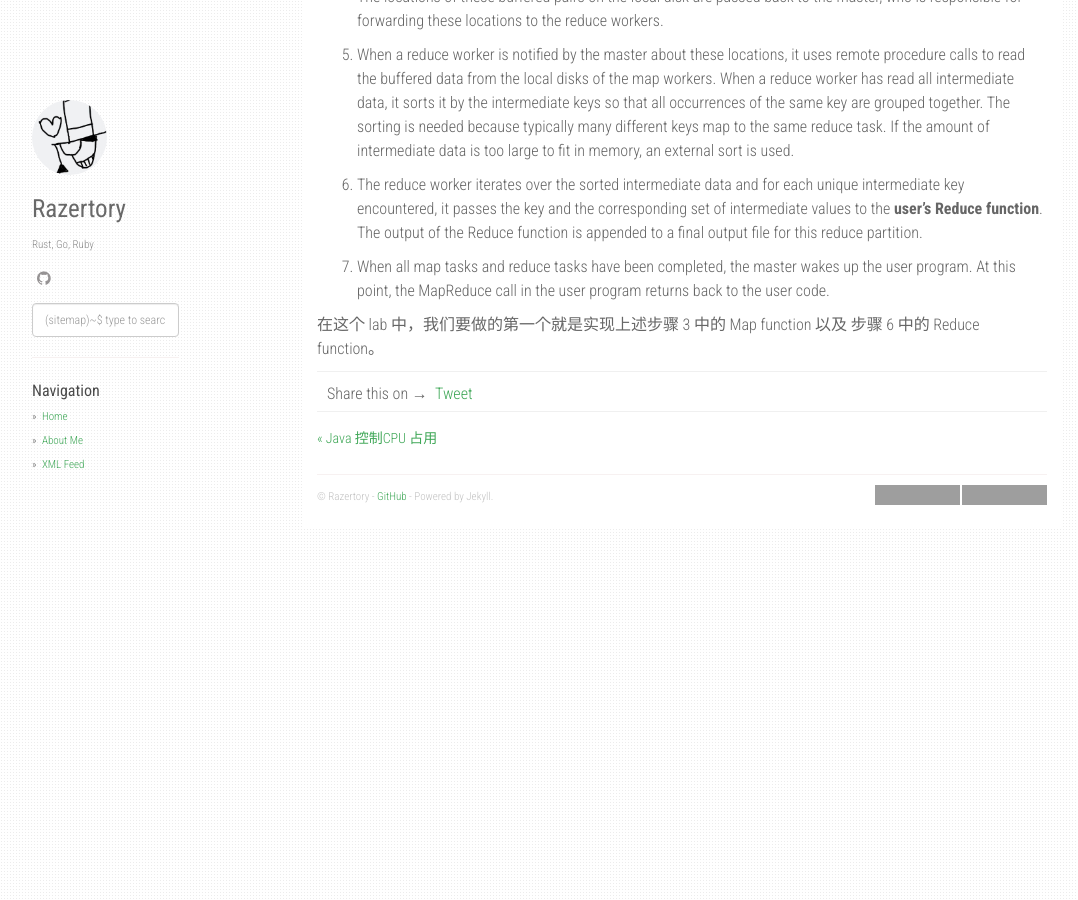
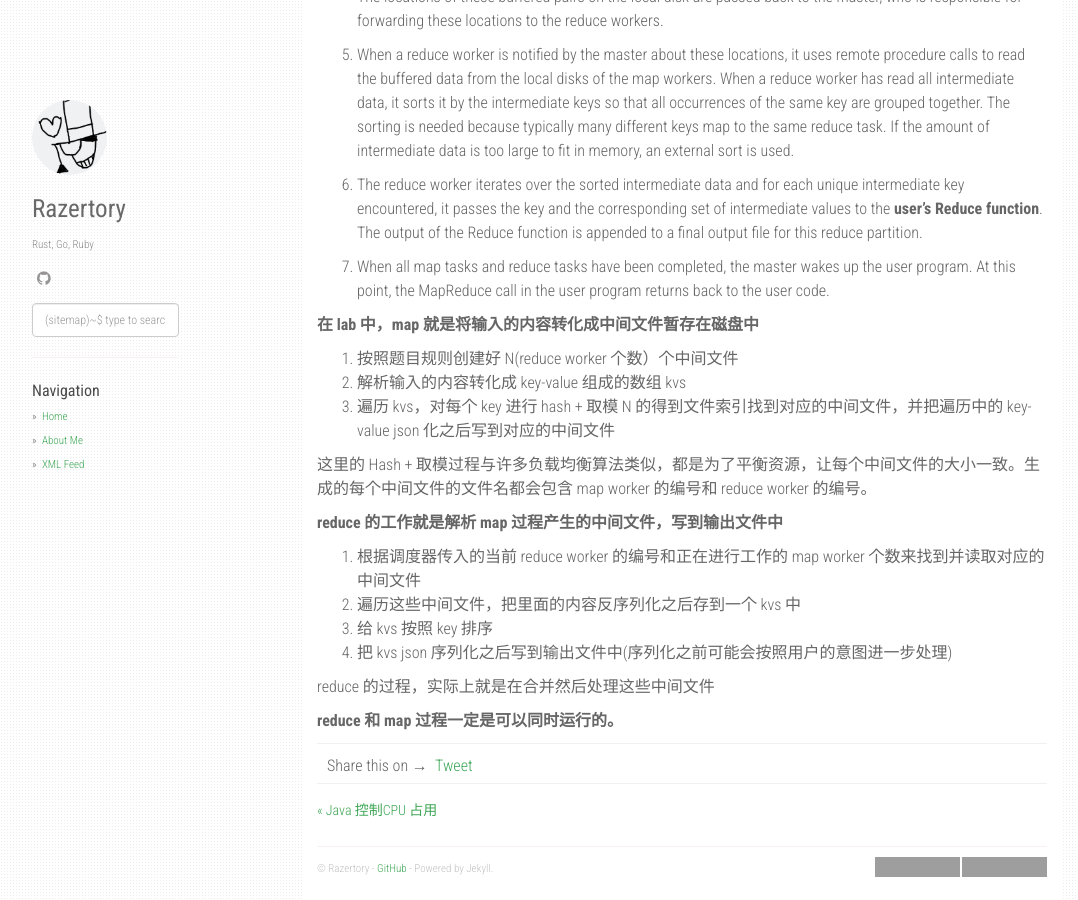
Before and after one commit to razertory/razertory.github.io, a Jekyll site: the page built from _posts/2018-10-23-map-reduce-MIT-6.824.md, in a window 1280 px wide and 900 px high, scrolled down 509 px. Shown: the whole window, without its empty margins (53-1131 px from the left). Built offline with Jekyll 4.4.1, drawn with Linux system fonts in a browser that asks for light colours; nearby versions of some CDN libraries; comment, search, counter and statistics services are not loaded; grey boxes are pictures that could not be loaded.

Commit message:
add disqus config

```diff
--- a/_config.yml
+++ b/_config.yml
@@ -3,7 +3,7 @@
 author: Razertory
 github: https://github.com/razertory
 about: Rust, Go, Ruby
-disqus_shortname: stackproblems
+disqus_shortname: razertory
 google_analytics: UA-XXXXXXXX-Y
 avatar_url: /static/img/avatar.jpg
 
--- a/_posts/2018-10-23-map-reduce-MIT-6.824.md
+++ b/_posts/2018-10-23-map-reduce-MIT-6.824.md
@@ -59,4 +59,20 @@
 At this point, the MapReduce call in the user program
 returns back to the user code.
 
-在这个 lab 中，我们要做的第一个就是实现上述步骤 3 中的 Map function 以及 步骤 6 中的 Reduce function。
+**在 lab 中，map 就是将输入的内容转化成中间文件暂存在磁盘中**
+
+1. 按照题目规则创建好 N(reduce worker 个数）个中间文件
+2. 解析输入的内容转化成 key-value 组成的数组 kvs
+3. 遍历 kvs，对每个 key 进行 hash + 取模 N 的得到文件索引找到对应的中间文件，并把遍历中的 key-value json 化之后写到对应的中间文件
+
+这里的 Hash + 取模过程与许多负载均衡算法类似，都是为了平衡资源，让每个中间文件的大小一致。生成的每个中间文件的文件名都会包含 map worker 的编号和 reduce worker 的编号。
+
+**reduce 的工作就是解析 map 过程产生的中间文件，写到输出文件中**
+1. 根据调度器传入的当前 reduce worker 的编号和正在进行工作的 map worker 个数来找到并读取对应的中间文件
+2. 遍历这些中间文件，把里面的内容反序列化之后存到一个 kvs 中
+3. 给 kvs 按照 key 排序
+4. 把 kvs json 序列化之后写到输出文件中(序列化之前可能会按照用户的意图进一步处理)
+
+reduce 的过程，实际上就是在合并然后处理这些中间文件
+
+**reduce 和 map 过程一定是可以同时运行的。**
```
